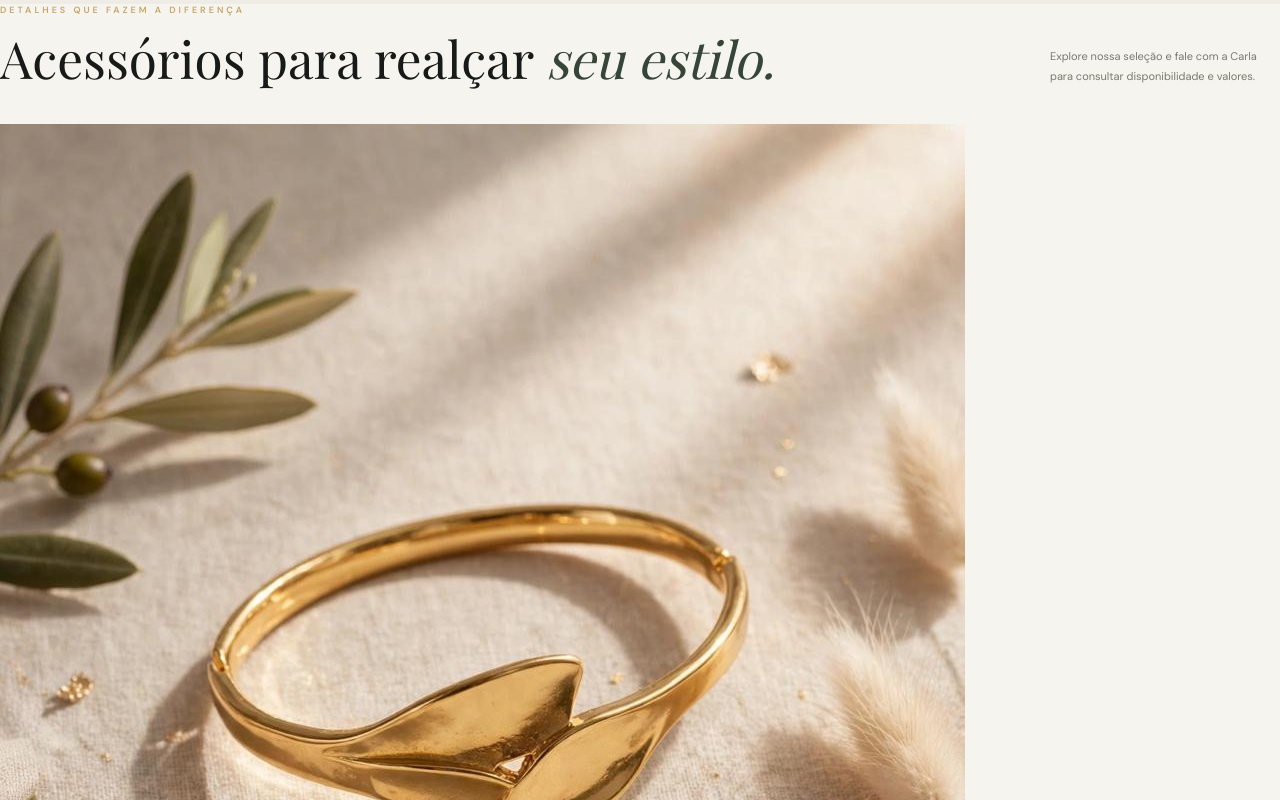
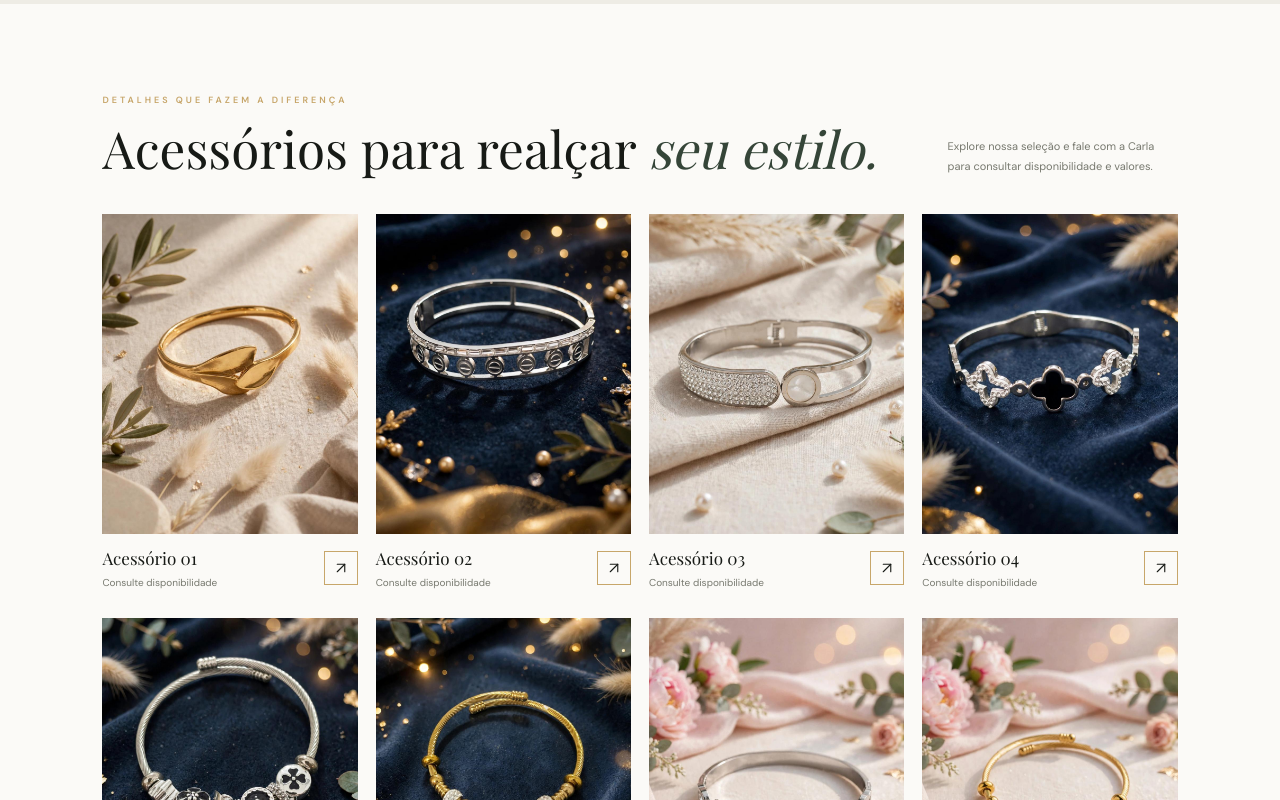
Before and after one commit to khryzao/Bolsas_site, a Next.js app: page / in a window 1280 px wide. Shown: the part 3440-4240 px from the top of the page. Built offline with nearby package versions, Linux system fonts and the light colour scheme; a web font is replaced by a local one.

Commit message:
Estiliza galeria de acessórios

```diff
--- a/app/globals.css
+++ b/app/globals.css
@@ -51,3 +51,15 @@ footer{background:#171a16;color:#e8e4da;padding:48px 8% 28px;display:flex;align-
 .bag-card:hover .bag-photo img{transform:scale(1.045)}
 @media(max-width:900px){.bags-grid{grid-template-columns:repeat(3,minmax(0,1fr));gap:24px 14px}.bags-section{padding-left:6%;padding-right:6%}}
 @media(max-width:560px){.bags-grid{grid-template-columns:repeat(2,minmax(0,1fr));gap:22px 12px}.bags-section{padding:65px 5% 75px}}
+
+
+/* Catálogo de acessórios */
+.accessories-section{padding:90px 8% 105px;background:#fbfaf7}
+.accessories-section .section-head{margin-bottom:38px}
+.accessories-grid{display:grid;grid-template-columns:repeat(4,minmax(0,1fr));gap:28px 18px}
+.accessory-card{min-width:0}
+.accessory-photo{display:block;overflow:hidden;background:#e8e5dc;aspect-ratio:4/5}
+.accessory-photo img{display:block;width:100%;height:100%;object-fit:cover;transition:transform .45s ease}
+.accessory-card:hover .accessory-photo img{transform:scale(1.045)}
+@media(max-width:900px){.accessories-grid{grid-template-columns:repeat(3,minmax(0,1fr));gap:24px 14px}.accessories-section{padding-left:6%;padding-right:6%}}
+@media(max-width:560px){.accessories-grid{grid-template-columns:repeat(2,minmax(0,1fr));gap:22px 12px}.accessories-section{padding:65px 5% 75px}}
```
